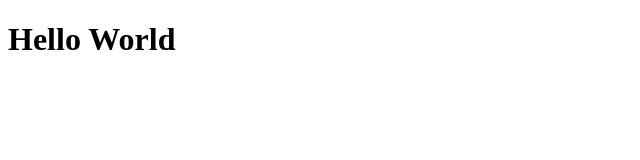
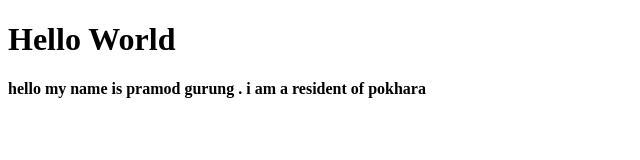
Before and after one commit to Pramodgrg/test, a plain HTML site: page index.html in a window 1280 px wide. Shown: the whole page, without its empty margins (0-640 px from the left). Drawn offline with Linux system fonts and the light colour scheme.

Commit message:
third commit

```diff
--- a/index.html
+++ b/index.html
@@ -7,6 +7,6 @@
 </head>
 <body>
 	<h1>Hello World</h1>
-
+<h4> hello my name is pramod gurung . i am a resident of pokhara </h4>
 </body>
 </html>
```
